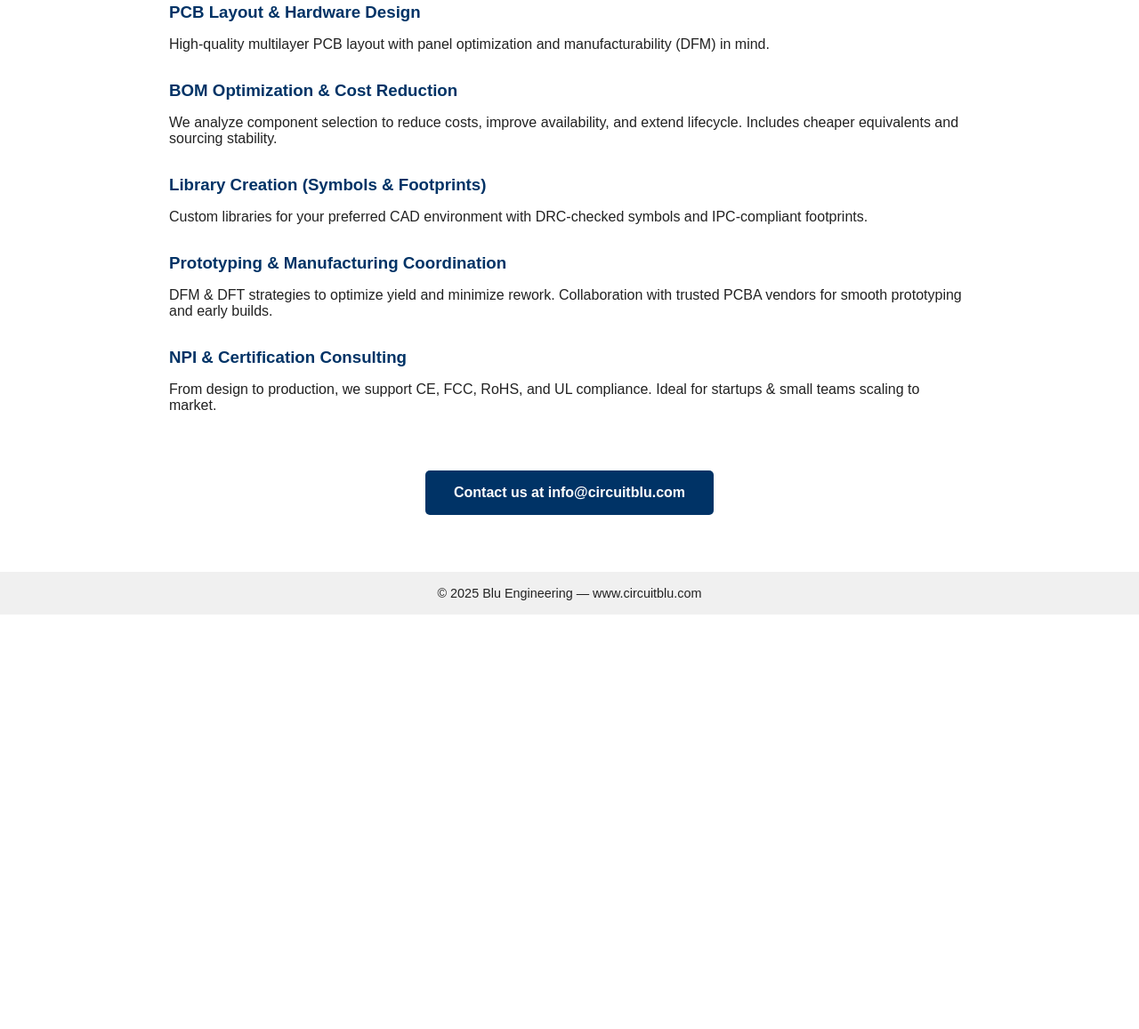
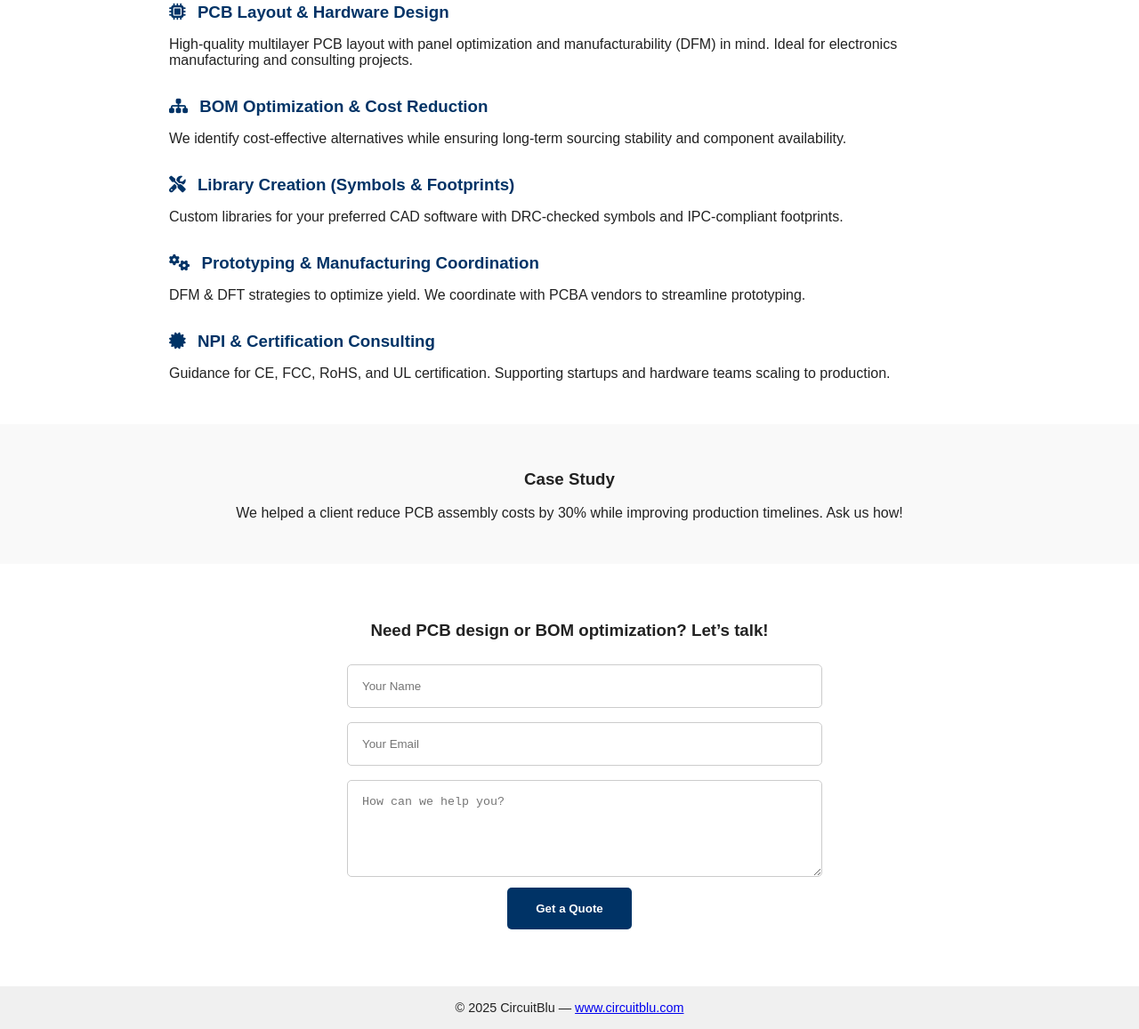
Before and after one commit to CircuitBlu/circuitblu, a plain HTML site: page index.html in a window 1280 px wide. Shown: the part 196-1353 px from the top of the page at 89% size. Before the commit the page ends 887 px from the top, so only its background shows below. Drawn offline with Linux system fonts and the light colour scheme.

Commit message:
index.html

```diff
--- a/index.html
+++ b/index.html
@@ -3,7 +3,8 @@
 <head>
   <meta charset="UTF-8" />
   <meta name="viewport" content="width=device-width, initial-scale=1.0" />
-  <title>Blu Engineering</title>
+  <title>CircuitBlu – Optimized Electronics</title>
+  <link rel="stylesheet" href="https://cdnjs.cloudflare.com/ajax/libs/font-awesome/6.4.0/css/all.min.css">
   <style>
     body {
       margin: 0;
@@ -37,18 +38,33 @@
       color: #003366;
       margin-bottom: 0.5rem;
     }
+    .service i {
+      color: #003366;
+      margin-right: 0.5rem;
+    }
     .contact {
       text-align: center;
       margin: 4rem 0;
     }
-    .contact a {
-      display: inline-block;
+    .contact form {
+      max-width: 500px;
+      margin: auto;
+    }
+    .contact input, .contact textarea {
+      width: 100%;
+      padding: 1rem;
+      margin: 0.5rem 0;
+      border: 1px solid #ccc;
+      border-radius: 5px;
+    }
+    .contact button {
       background-color: #003366;
       color: white;
       padding: 1rem 2rem;
+      border: none;
       border-radius: 5px;
-      text-decoration: none;
       font-weight: bold;
+      cursor: pointer;
     }
     footer {
       background-color: #f0f0f0;
@@ -56,43 +72,59 @@
       padding: 1rem;
       font-size: 0.9rem;
     }
+    .case-study {
+      background-color: #f9f9f9;
+      padding: 2rem 1rem;
+      text-align: center;
+    }
   </style>
 </head>
 <body>
   <header>
-    <h1>Blu Engineering</h1>
+    <h1>CircuitBlu</h1>
     <p>Optimized electronics for cost-effective manufacturing</p>
   </header>
 
   <section class="services">
     <div class="service">
-      <h3>PCB Layout & Hardware Design</h3>
-      <p>High-quality multilayer PCB layout with panel optimization and manufacturability (DFM) in mind.</p>
+      <h3><i class="fas fa-microchip"></i> PCB Layout & Hardware Design</h3>
+      <p>High-quality multilayer PCB layout with panel optimization and manufacturability (DFM) in mind. Ideal for electronics manufacturing and consulting projects.</p>
     </div>
     <div class="service">
-      <h3>BOM Optimization & Cost Reduction</h3>
-      <p>We analyze component selection to reduce costs, improve availability, and extend lifecycle. Includes cheaper equivalents and sourcing stability.</p>
+      <h3><i class="fas fa-sitemap"></i> BOM Optimization & Cost Reduction</h3>
+      <p>We identify cost-effective alternatives while ensuring long-term sourcing stability and component availability.</p>
     </div>
     <div class="service">
-      <h3>Library Creation (Symbols & Footprints)</h3>
-      <p>Custom libraries for your preferred CAD environment with DRC-checked symbols and IPC-compliant footprints.</p>
+      <h3><i class="fas fa-tools"></i> Library Creation (Symbols & Footprints)</h3>
+      <p>Custom libraries for your preferred CAD software with DRC-checked symbols and IPC-compliant footprints.</p>
     </div>
     <div class="service">
-      <h3>Prototyping & Manufacturing Coordination</h3>
-      <p>DFM & DFT strategies to optimize yield and minimize rework. Collaboration with trusted PCBA vendors for smooth prototyping and early builds.</p>
+      <h3><i class="fas fa-cogs"></i> Prototyping & Manufacturing Coordination</h3>
+      <p>DFM & DFT strategies to optimize yield. We coordinate with PCBA vendors to streamline prototyping.</p>
     </div>
     <div class="service">
-      <h3>NPI & Certification Consulting</h3>
-      <p>From design to production, we support CE, FCC, RoHS, and UL compliance. Ideal for startups & small teams scaling to market.</p>
+      <h3><i class="fas fa-certificate"></i> NPI & Certification Consulting</h3>
+      <p>Guidance for CE, FCC, RoHS, and UL certification. Supporting startups and hardware teams scaling to production.</p>
     </div>
   </section>
 
+  <div class="case-study">
+    <h3>Case Study</h3>
+    <p>We helped a client reduce PCB assembly costs by 30% while improving production timelines. Ask us how!</p>
+  </div>
+
   <div class="contact">
-    <a href="mailto:info@circuitblu.com">Contact us at info@circuitblu.com</a>
+    <h3>Need PCB design or BOM optimization? Let’s talk!</h3>
+    <form action="https://formspree.io/f/your-form-id" method="POST">
+      <input type="text" name="name" placeholder="Your Name" required>
+      <input type="email" name="email" placeholder="Your Email" required>
+      <textarea name="message" rows="5" placeholder="How can we help you?" required></textarea>
+      <button type="submit">Get a Quote</button>
+    </form>
   </div>
 
   <footer>
-    &copy; 2025 Blu Engineering — www.circuitblu.com
+    &copy; 2025 CircuitBlu — <a href="https://www.circuitblu.com">www.circuitblu.com</a>
   </footer>
 </body>
 </html>
```
